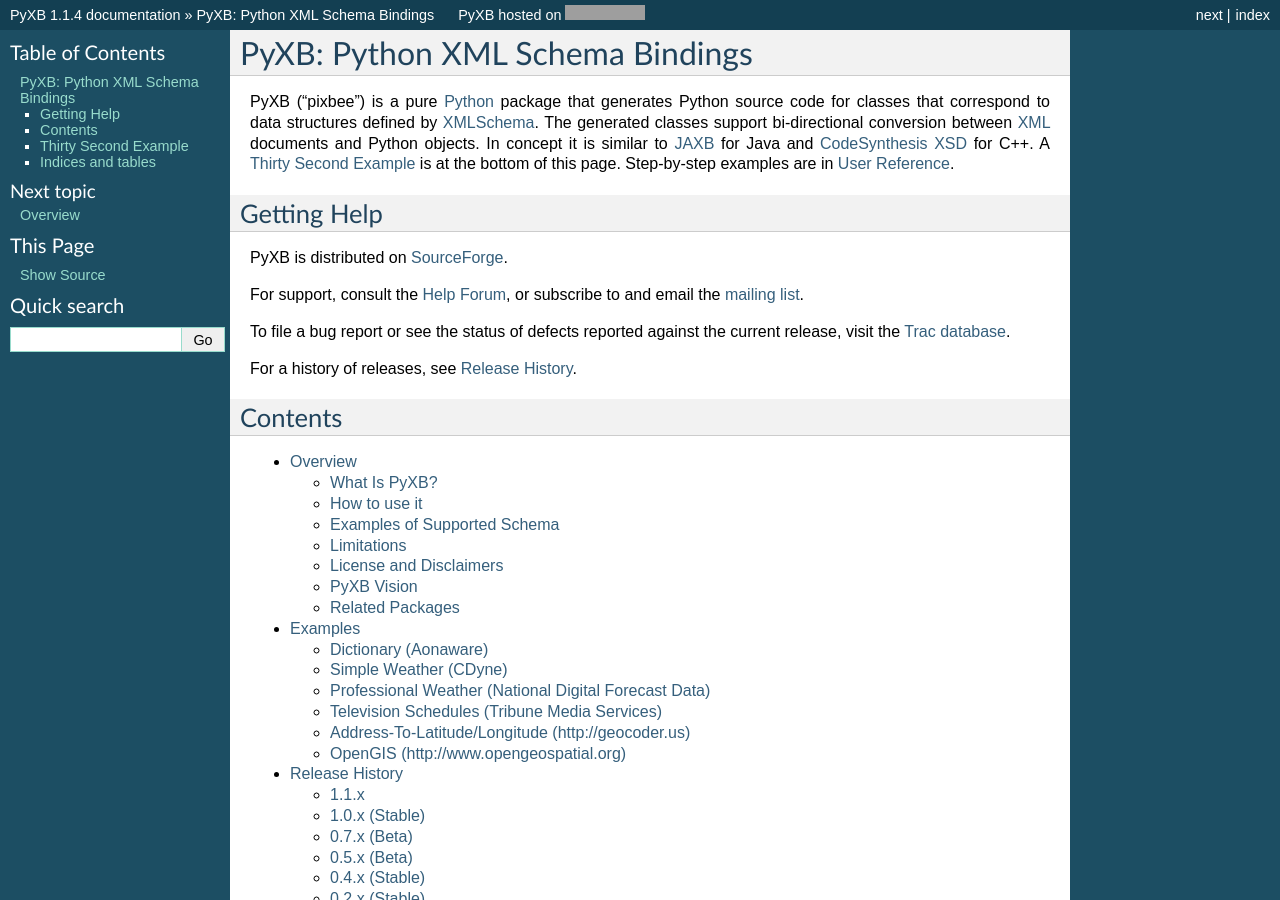
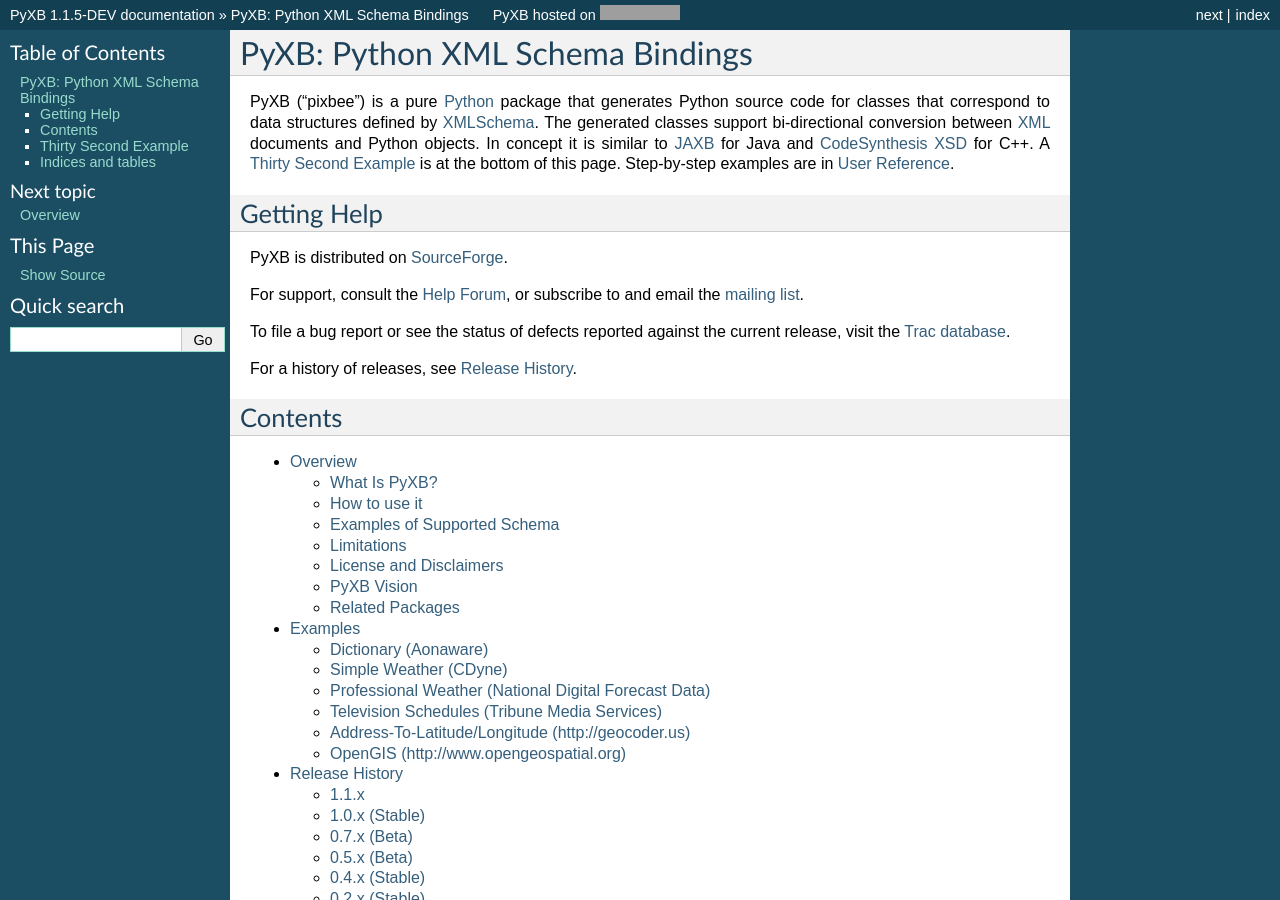
Before and after one commit to pabigot/pyxb, a Sphinx documentation site: the page built from doc/index.txt, in a window 1280 px wide and 900 px high. Built offline with Sphinx 7.4.7, drawn with Linux system fonts in a browser that asks for light colours; some of the changed text lies outside the part shown; grey boxes are pictures that could not be loaded.

Commit message:
Update for development version 1.1.5-DEV

```diff
--- a/README.txt
+++ b/README.txt
@@ -1,5 +1,5 @@
 PyXB -- Python W3C XML Schema Bindings
-Version 1.1.4
+Version 1.1.5-DEV
 
 This source release includes pre-built bundles for common XML namespaces,
 assorted web service namespaces, and SAML.  A bundle for over 75 namespaces
--- a/doc/conf.py
+++ b/doc/conf.py
@@ -47,7 +47,7 @@
 # The short X.Y version.
 version = '1.1'
 # The full version, including alpha/beta/rc tags.
-release = '1.1.4'
+release = '1.1.5-DEV'
 
 # The language for content autogenerated by Sphinx. Refer to documentation
 # for a list of supported languages.
--- a/pyxb/__init__.py
+++ b/pyxb/__init__.py
@@ -53,7 +53,7 @@
         if issubclass(self.__class__.mro()[-2], ( list, dict )):
             super(cscRoot, self).__init__(*args)
 
-__version__ = '1.1.4'
+__version__ = '1.1.5-DEV'
 """The version of PyXB"""
 
 __url__ = 'http://pyxb.sourceforge.net'
--- a/setup.py
+++ b/setup.py
@@ -1,7 +1,7 @@
 #!/usr/bin/env python
 
 # The current version of the system.  Format is #.#.#[-DEV].
-version = '1.1.4'
+version = '1.1.5-DEV'
 
 import distutils.sysconfig
 
```
